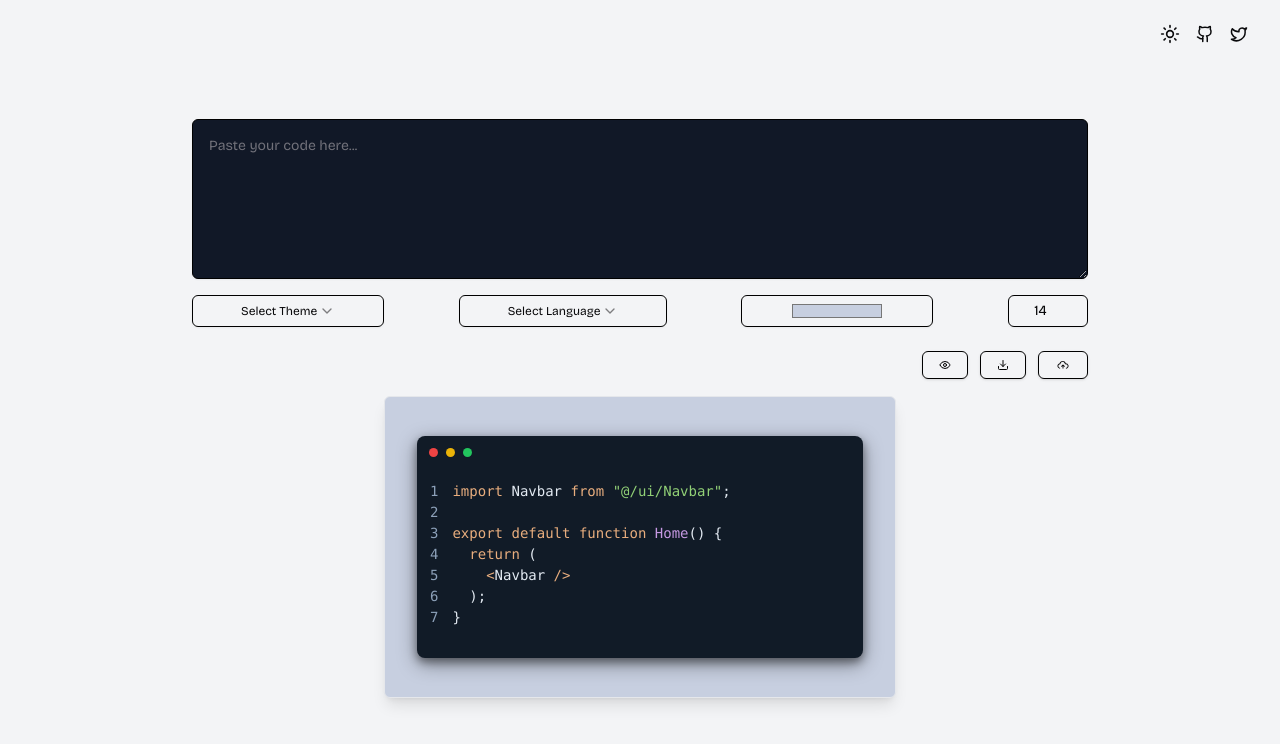
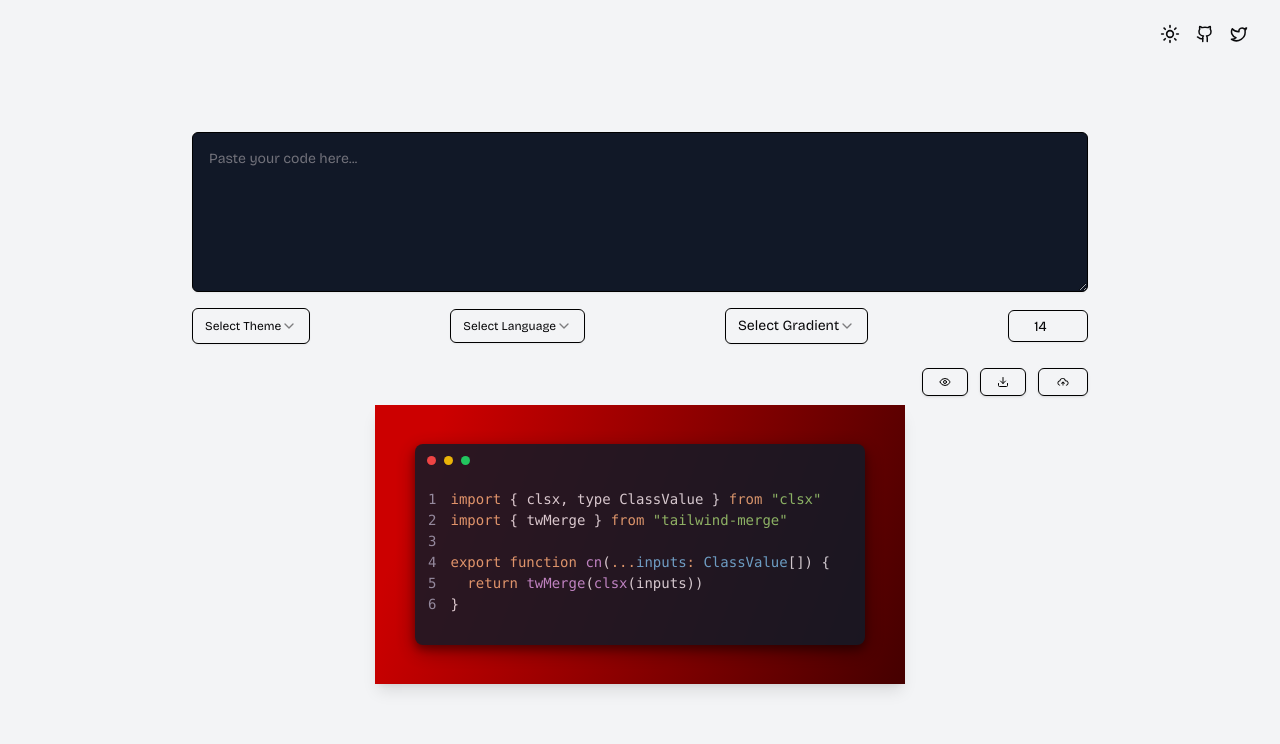
Before and after one commit to Fardeen26/Codify, a Next.js app: page / in a window 1280 px wide. Shown: the top 744 px of the page. Built offline with nearby package versions, Linux system fonts and the light colour scheme.

Commit message:
feat: added gradient backgrounds

```diff
--- a/src/components/CodeEditor.tsx
+++ b/src/components/CodeEditor.tsx
@@ -27,11 +27,11 @@ export default function CodeEditor() {
     const [theme, setTheme] = useState<typeof coldarkDark>(coldarkDark);
     const [language, setLanguage] = useState<string>("javascript");
     const [fontSize, setFontSize] = useState<number>(14);
-    const [backgroundColor, setBackgroundColor] = useState<string>("#C7CFE0");
     const [isBackgroundHidden, setIsBackgroundHidden] = useState(false)
     const [isDialogOpen, setIsDialogOpen] = useState(false)
     const [cloudLink, setCloudLink] = useState<string>("")
     const [isCopied, setIsCopied] = useState(false)
+    const [gradient, setGradient] = useState<string>("linear-gradient( 109.6deg,  rgba(204,0,0,1) 11.2%, rgba(68,0,0,1) 100.6% )")
 
     const exportAsImage = () => {
         const node = document.getElementById("code-preview");
@@ -39,7 +39,7 @@ export default function CodeEditor() {
             return;
         }
 
-        toPng(node)
+        toPng(node, { quality: 0.89 })
             .then((dataUrl) => {
                 const link = document.createElement("a");
                 link.download = "code.png";
@@ -124,7 +124,7 @@ export default function CodeEditor() {
                                 setTheme(themes[value]);
                             }}
                         >
-                            <SelectTrigger className="px-12 w-48 h-8 text-xs text-center border-black dark:border-white">
+                            <SelectTrigger className="w-fit text-xs text-center border-black dark:border-white">
                                 <SelectValue placeholder="Select Theme" className="text-center" />
                             </SelectTrigger>
                             <SelectContent>
@@ -143,7 +143,7 @@ export default function CodeEditor() {
                                 setLanguage(value);
                             }}
                         >
-                            <SelectTrigger className="px-12 w-52 h-8 text-xs border-black dark:border-white">
+                            <SelectTrigger className="w-fit h-fit text-xs border-black dark:border-white">
                                 <SelectValue placeholder="Select Language" />
                             </SelectTrigger>
                             <SelectContent>
@@ -161,14 +161,24 @@ export default function CodeEditor() {
                     </div>
 
                     <div className="flex items-center gap-2">
-                        <Input
-                            type="color"
-                            value={backgroundColor}
-                            onChange={(e) =>
-                                setBackgroundColor(e.target.value)
-                            }
-                            className="px-12 w-48 h-8 border-black dark:border-white"
-                        />
+                        <Select
+                            onValueChange={(value: string) => {
+                                setGradient(value);
+                            }}
+                        >
+                            <SelectTrigger className="border-black dark:border-white">
+                                <SelectValue placeholder="Select Gradient" />
+                            </SelectTrigger>
+                            <SelectContent>
+                                {
+                                    gradientArray.map((item, index) => (
+                                        <SelectItem key={index} value={item}>
+                                            <div className="w-5 h-5 rounded-full" style={{ background: item }}></div>
+                                        </SelectItem>
+                                    ))
+                                }
+                            </SelectContent>
+                        </Select>
                     </div>
 
                     <div className="flex items-center gap-2">
@@ -225,12 +235,11 @@ export default function CodeEditor() {
                 </div>
             </div>
 
-
             <div
                 id="code-preview"
-                className={`w-fit min-w-[40vw] mt-2 max-sm:w-full py-8 px-8 max-sm:px-2 max-sm:p-2 rounded-md border border-gray-200 dark:border-none bg-yellow-100 shadow-lg ${isBackgroundHidden ? '!bg-transparent shadow-none border-none' : ''
+                className={`w-fit min-w-[20vw] max-sm:w-full py-8 px-10 max-sm:px-2 max-sm:p-2 shadow-lg ${isBackgroundHidden ? '!bg-none shadow-none' : ''
                     }`}
-                style={{ backgroundColor }}
+                style={{ background: gradient }}
             >
                 <div className="relative">
                     <div className="flex items-center space-x-2 mt-1 absolute left-3 top-2 z-10">
@@ -245,19 +254,19 @@ export default function CodeEditor() {
                         customStyle={{
                             fontSize: `${fontSize}px`,
                             borderRadius: "8px",
-                            padding: '45px 0 30px 13px',
+                            padding: '45px 35px 30px 13px',
                             boxShadow: '0 4px 8px 0 rgba(0, 0, 0, 0.4), 0 6px 20px 0 rgba(0, 0, 0, 0.4)',
-                            overflow: 'hidden'
+                            overflow: 'hidden',
+                            opacity: 0.85
                         }}
                         wrapLongLines
                         showLineNumbers
                     >
-                        {code || `import Navbar from "@/ui/Navbar";
+                        {code || `import { clsx, type ClassValue } from "clsx"
+import { twMerge } from "tailwind-merge"
 
-export default function Home() {
-  return (
-    <Navbar />
-  );
+export function cn(...inputs: ClassValue[]) {
+  return twMerge(clsx(inputs))
 }`}
                     </SyntaxHighlighter>
                 </div>
@@ -265,3 +274,11 @@ export default function Home() {
         </div>
     );
 };
+
+const gradientArray = [
+    "linear-gradient( 109.6deg,  rgba(204,0,0,1) 11.2%, rgba(68,0,0,1) 100.6% )",
+    "linear-gradient( 177.5deg,  rgba(255,200,42,1) 28.3%, rgba(202,32,132,1) 79.8% )",
+    "radial-gradient( circle 297px at 8% 45%,  rgba(245,234,176,1) 0%, rgba(133,239,212,1) 100.7% )",
+    "radial-gradient( circle farthest-corner at 10% 20%,  rgba(56,207,191,1) 0%, rgba(10,70,147,1) 90.2% )",
+    // "linear-gradient( 109.6deg,  rgba(204,0,0,1) 11.2%, rgba(68,0,0,1) 100.6% )",
+]
```
